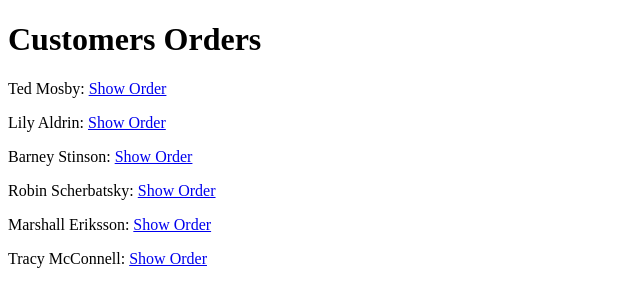
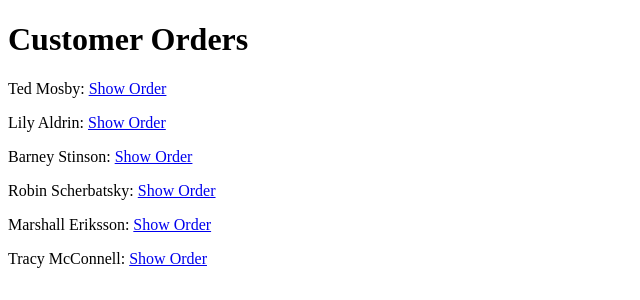
Before and after one commit to martinsutherland1/Customer_Order_flask, a Flask app: page /orders in a window 1280 px wide. Shown: the top 300 px of the page, without its empty margins (0-640 px from the left). Run offline with Flask 2, Linux system fonts and the light colour scheme.

Commit message:
Typo fix

```diff
--- a/app/templates/index.html
+++ b/app/templates/index.html
@@ -7,7 +7,7 @@
     <title>Customer Orders - {{title}}</title>
 </head>
 <body>
-    <h1>Customers Orders</h1>
+    <h1>Customer Orders</h1>
     {% for order in orders %}
     <div>
         <p>
```
